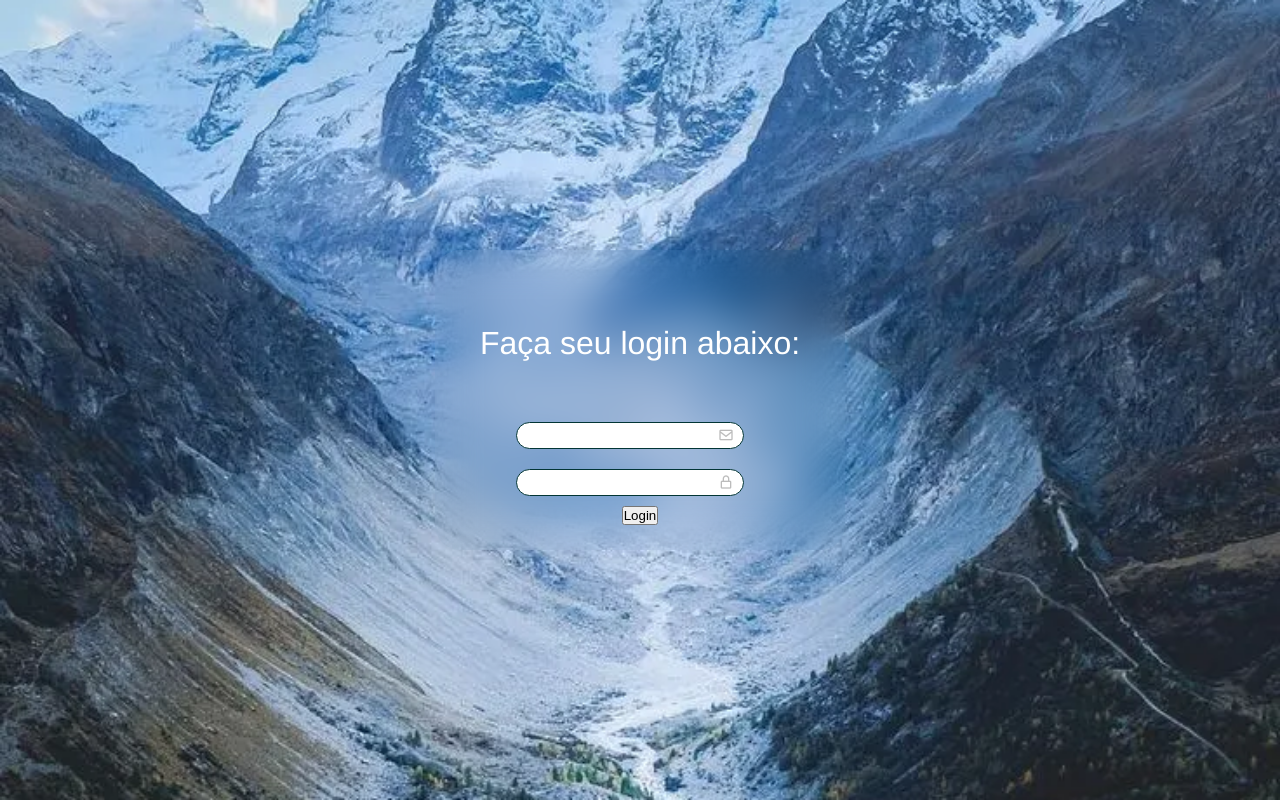
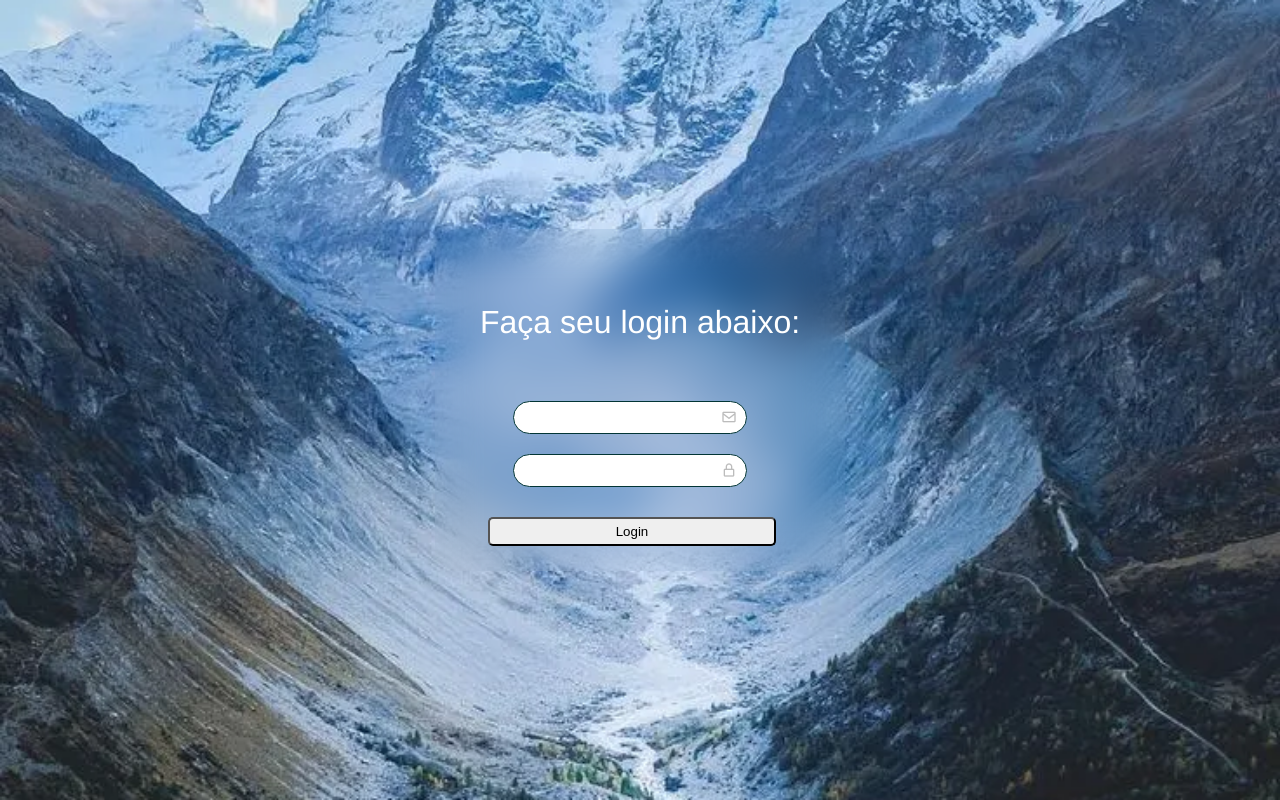
Before and after one commit to gabbzin/repositorio2, a plain HTML site: page index.html in a window 1280 px wide. Drawn offline with nearby package versions, Linux system fonts and the light colour scheme.

Commit message:
finalização

```diff
--- a/style.css
+++ b/style.css
@@ -11,6 +11,7 @@
 * {
     margin: 0;
     padding: 0;
+    cursor: url(imagens/cursor.gif), default;
 }
 
 body {
@@ -50,7 +51,7 @@ body {
 input {
     margin: 10px 0px;
     width: 60%;
-    padding: 5px;
+    padding: 8px;
     border: var(--cor5) solid 1px;
     border-radius: 20px;
 }
@@ -58,3 +59,11 @@ input {
 i {
     transform: translate(-30px, 2px);
 }
+
+button {
+    width: 80%;
+    padding: 5px;
+    border-radius: 5px;
+    margin-top: 20px;
+    transform: translateX(-8px);
+}
```
Also changed, not shown: imagens/cursor.gif (added), imagens/cursor.png (added), imagens/cursor.webp (deleted).
